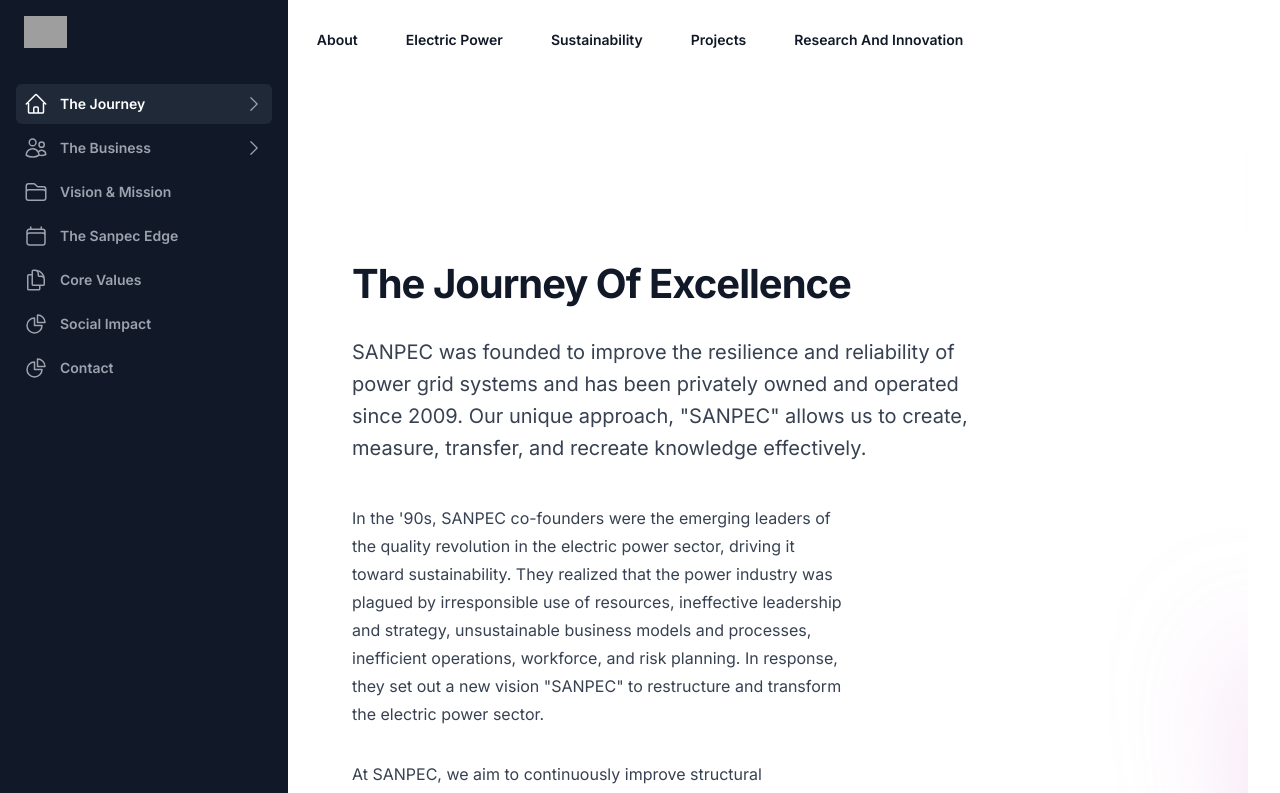
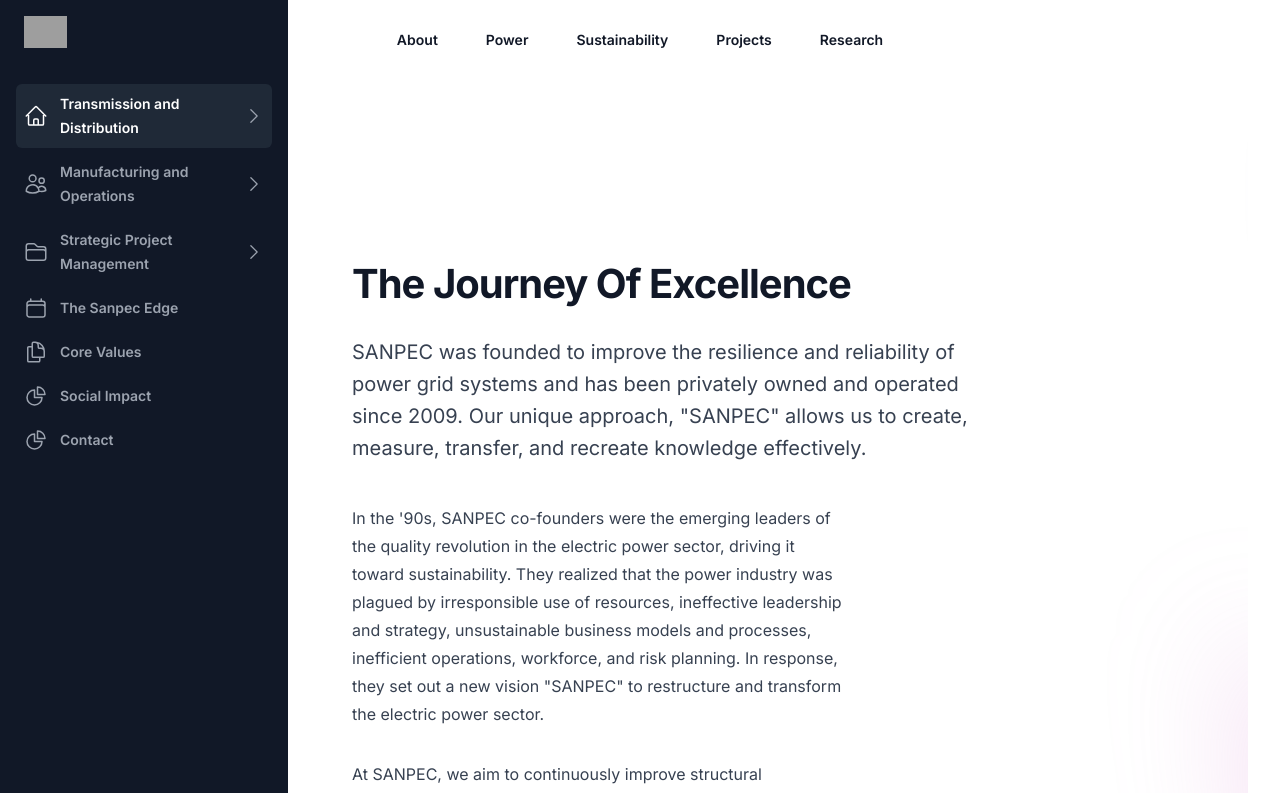
Before and after one commit to ashutoshweb/sanpec, a Next.js app: page /power in a window 1280 px wide. Shown: the top 793 px of the page. Built offline with nearby package versions, Linux system fonts and the light colour scheme; grey boxes are pictures that could not be loaded.

Commit message:
update links

```diff
--- a/src/components/Header.jsx
+++ b/src/components/Header.jsx
@@ -13,25 +13,14 @@
 import Link from 'next/link'
 
 const products = [
-  { name: 'Analytics', description: 'Get a better understanding of your traffic', href: '/Analytics', icon: ChartPieIcon },
-  { name: 'Engagement', description: 'Speak directly to your customers', href: 'engagement', icon: CursorArrowRaysIcon },
-  { name: 'Security', description: 'Your customers’ data will be safe and secure', href: 'security', icon: FingerPrintIcon },
-  { name: 'Integrations', description: 'Connect with third-party tools', href: 'integrations', icon: SquaresPlusIcon },
-  { name: 'Automation', description: 'Build strategic funnels that will convert', href: 'automation', icon: ArrowPathIcon },
 ]
-const callsToAction = [
-  { name: 'Watch demo', href: '/demo', icon: PlayCircleIcon },
-  { name: 'Contact sales', href: '/contact', icon: PhoneIcon },
-]
+
 const company = [
-  { name: 'About', href: '/about', description: 'Learn more about our company values and mission to empower others' },
-  { name: 'Careers', href: '/careers', description: 'Looking for you next career opportunity? See all of our open positions' },
-  {
-    name: 'Support',
-    href: '/support',
-    description: 'Get in touch with our dedicated support team or reach out on our community forums',
-  },
-  { name: 'Blog', href: '/blog', description: 'Read our latest announcements and get perspectives from our team' },
+  { name: 'About', href: '/about' },
+  { name: 'Power', href: '/power'},
+  { name: 'Sustainability', href: '/sustainability'},
+  { name: 'Projects', href: '/projects'},
+  { name: 'Research', href: '/research'},
 ]
 
 export const Header = () => {
@@ -58,61 +47,15 @@
         </div>
 
         <Popover.Group className="hidden lg:flex lg:gap-x-12">
-          <Link href="/about" className="text-sm font-semibold leading-6 text-gray-900">
-            About
-          </Link>
-          {/* <Popover className="relative">
-            <Popover.Button className="flex items-center gap-x-1 text-sm font-semibold leading-6 text-gray-900">
-              Electric Power
-              <ChevronDownIcon className="h-5 w-5 flex-none text-gray-400" aria-hidden="true" />
-            </Popover.Button>
-
-            <Transition
-              as={Fragment}
-              enter="transition ease-out duration-200"
-              enterFrom="opacity-0 translate-y-1"
-              enterTo="opacity-100 translate-y-0"
-              leave="transition ease-in duration-150"
-              leaveFrom="opacity-100 translate-y-0"
-              leaveTo="opacity-0 translate-y-1"
-            >
-              <Popover.Panel className="absolute -left-8 top-full z-10 mt-3 w-screen max-w-md overflow-hidden rounded-3xl bg-white shadow-lg ring-1 ring-gray-900/5">
-                <div className="p-4">
-                  {products.map((item) => (
-                    <div
-                      key={item.name}
-                      className="group relative flex gap-x-6 rounded-lg p-4 text-sm leading-6 hover:bg-gray-50"
-                    >
-                      <div className="mt-1 flex h-11 w-11 flex-none items-center justify-center rounded-lg bg-gray-50 group-hover:bg-white">
-                        <item.icon className="h-6 w-6 text-gray-600 group-hover:text-indigo-600" aria-hidden="true" />
-                      </div>
-                      <div className="flex-auto">
-                        <a href={item.href} className="block font-semibold text-gray-900">
-                          {item.name}
-                          <span className="absolute inset-0" />
-                        </a>
-                        <p className="mt-1 text-gray-600">{item.description}</p>
-                      </div>
-                    </div>
-                  ))}
-                </div>
-                <div className="grid grid-cols-2 divide-x divide-gray-900/5 bg-gray-50">
-                </div>
-              </Popover.Panel>
-            </Transition>
-          </Popover> */}
-          <Link href="/power" className="text-sm font-semibold leading-6 text-gray-900">
-            Electric Power
-          </Link>
-          <Link href="/sustainability" className="text-sm font-semibold leading-6 text-gray-900">
-            Sustainability
-          </Link>
-          <Link href="/projects" className="text-sm font-semibold leading-6 text-gray-900">
-            Projects
-          </Link>
-          <Link href="/research" className="text-sm font-semibold leading-6 text-gray-900">
-            Research And Innovation
-          </Link>
+          {
+            company.map((item) => {
+              return(
+                  <Link key={item.name} href={item.href} className="text-sm font-semibold leading-6 text-gray-900">
+                    {item.name}
+                  </Link>
+              )
+            })
+          }
         </Popover.Group>
         <div className="hidden lg:flex lg:flex-1 ">
         </div>
@@ -156,19 +99,6 @@
                   ))}
                 </div>
                 <div className="space-y-2 py-6">
-                  <a
-                    href="#"
-                    className="-mx-3 block rounded-lg px-3 py-2 text-base font-semibold leading-7 text-gray-900 hover:bg-gray-50"
-                  >
-                    Features
-                  </a>
-                  <a
-                    href="#"
-                    className="-mx-3 block rounded-lg px-3 py-2 text-base font-semibold leading-7 text-gray-900 hover:bg-gray-50"
-                  >
-                    Marketplace
-                  </a>
-
                   {company.map((item) => (
                     <a
                       key={item.name}
--- a/src/components/SideNav/SideNavRow.jsx
+++ b/src/components/SideNav/SideNavRow.jsx
@@ -29,7 +29,7 @@
             />
 
           </Disclosure.Button>
-          <Disclosure.Panel as="ul" className="mt-1 px-2">
+          <Disclosure.Panel as="ul" className="mt-1 pl-8">
             {item.children.map((subItem) => (
               <li key={subItem.name}>
                 <a
@@ -38,7 +38,7 @@
                     subItem.current
                       ? 'bg-gray-800 text-white'
                       : 'text-gray-400 hover:text-white hover:bg-gray-800',
-                    'block rounded-md py-2 pr-2 pl-9 text-sm leading-6 text-gray-700'
+                    'flex items-center w-full text-left group gap-x-3 rounded-md p-2 text-sm leading-6 font-semibold'
                   )}
                   onClick={() => setSelected(subItem.name)}
                 >
--- a/src/pages/about.jsx
+++ b/src/pages/about.jsx
@@ -1,4 +1,14 @@
 import { CloudArrowUpIcon, LockClosedIcon, ServerIcon } from '@heroicons/react/20/solid'
+import {Sidebar} from "@/components/SideNav/Sidebar";
+import Content from "@/components/Content";
+import {
+    CalendarIcon,
+    ChartPieIcon,
+    DocumentDuplicateIcon,
+    FolderIcon,
+    HomeIcon,
+    UsersIcon
+} from "@heroicons/react/24/outline";
 
 const features = [
     {
@@ -19,8 +29,44 @@
     },
 ]
 
+const navigation = [
+    {
+        id: 1,
+        name: 'The Journey',
+        href: '#',
+        icon: HomeIcon,
+        current: true,
+        children: [
+            { id: 2, name: 'Engineering', href: '#', current: true },
+            { id: 3, name: 'Human Resources', href: '#', current: false },
+            { id: 4, name: 'Customer Success', href: '#', current: false },
+        ],
+    },
+    {
+        id: 5,
+        name: 'The Business',
+        href: '#business',
+        icon: UsersIcon,
+        current: false,
+        children: [
+            { id: 6, name: 'GraphQL API', href: '#', current: false },
+            { id: 7, name: 'iOS App', href: '#', current: false },
+            { id: 8, name: 'Android App', href: '#', current: false },
+            { id: 9, name: 'New Customer Portal', href: '#', current: false },
+        ],
+    },
+    { id: 10, name: 'Vision & Mission', href: '#vision', icon: FolderIcon, current: false },
+    { id: 11, name: 'The Sanpec Edge', href: '#info', icon: CalendarIcon, current: false },
+    { id: 12, name: 'Core Values', href: '#core', icon: DocumentDuplicateIcon, current: false },
+    { id: 13, name: 'Social Impact', href: '#social', icon: ChartPieIcon, current: false },
+    { id: 14, name: 'Contact', href: '#contact', icon: ChartPieIcon, current: false },
+]
+
 export function About() {
     return (
+
+        <div>
+            <Sidebar navigation={navigation} >
                 <div className="overflow-hidden bg-white py-24 sm:py-32">
                     <div className="mx-auto max-w-7xl md:px-6 lg:px-8">
                         <div className="grid grid-cols-1 gap-x-8 gap-y-16 sm:gap-y-20 lg:grid-cols-2 lg:items-start">
@@ -58,6 +104,9 @@
                         </div>
                     </div>
                 </div>
+            </Sidebar>
+        </div>
+
     )
 }
 
--- a/src/pages/power.jsx
+++ b/src/pages/power.jsx
@@ -14,30 +14,43 @@
 const navigation = [
   {
     id: 1,
-    name: 'The Journey',
+    name: 'Transmission and Distribution',
     href: '#',
     icon: HomeIcon,
     current: true,
     children: [
-      { id: 2, name: 'Engineering', href: '#', current: true },
-      { id: 121, name: 'Human Resources', href: '#', current: false },
-      { id: 4, name: 'Customer Success', href: '#', current: false },
+      { id: 2, name: 'Design and Engineering', href: '#', current: true },
+      { id: 3, name: 'Asset Management', href: '#', current: false },
+      { id: 5, name: 'Tower Testing', href: '#', current: false },
+      { id: 6, name: 'Material Take-off', href: '#', current: false },
+      { id: 7, name: 'Drafting and Detailing', href: '#', current: false },
     ],
   },
   {
-    id: 5,
-    name: 'The Business',
-    href: '#business',
+    id: 8,
+    name: 'Manufacturing and Operations',
+    href: '#',
     icon: UsersIcon,
     current: false,
     children: [
-      { id: 6, name: 'GraphQL API', href: '#', current: false },
-      { id: 7, name: 'iOS App', href: '#', current: false },
-      { id: 8, name: 'Android App', href: '#', current: false },
-      { id: 9, name: 'New Customer Portal', href: '#', current: false },
+      { id: 6, name: 'Vendor Audit', href: '#', current: false },
+      { id: 7, name: 'Source Inspection', href: '#', current: false },
+      { id: 8, name: 'Quality Controls', href: '#', current: false },
+      { id: 9, name: 'Lean Manufacturing', href: '#', current: false },
     ],
   },
-  { id: 10, name: 'Vision & Mission', href: '#vision', icon: FolderIcon, current: false },
+  {
+    id: 10,
+    name: 'Strategic Project Management',
+    href: '#',
+    icon: FolderIcon,
+    current: false,
+    children: [
+      { id: 16, name: ' Material Expeditors', href: '#', current: false },
+      { id: 17, name: 'Source Inspection', href: '#', current: false },
+      { id: 18, name: 'Quality Controls', href: '#', current: false },
+    ],
+  },
   { id: 11, name: 'The Sanpec Edge', href: '#info', icon: CalendarIcon, current: false },
   { id: 12, name: 'Core Values', href: '#core', icon: DocumentDuplicateIcon, current: false },
   { id: 13, name: 'Social Impact', href: '#social', icon: ChartPieIcon, current: false },
```
Lines whose indentation alone changed are shown as unchanged.
